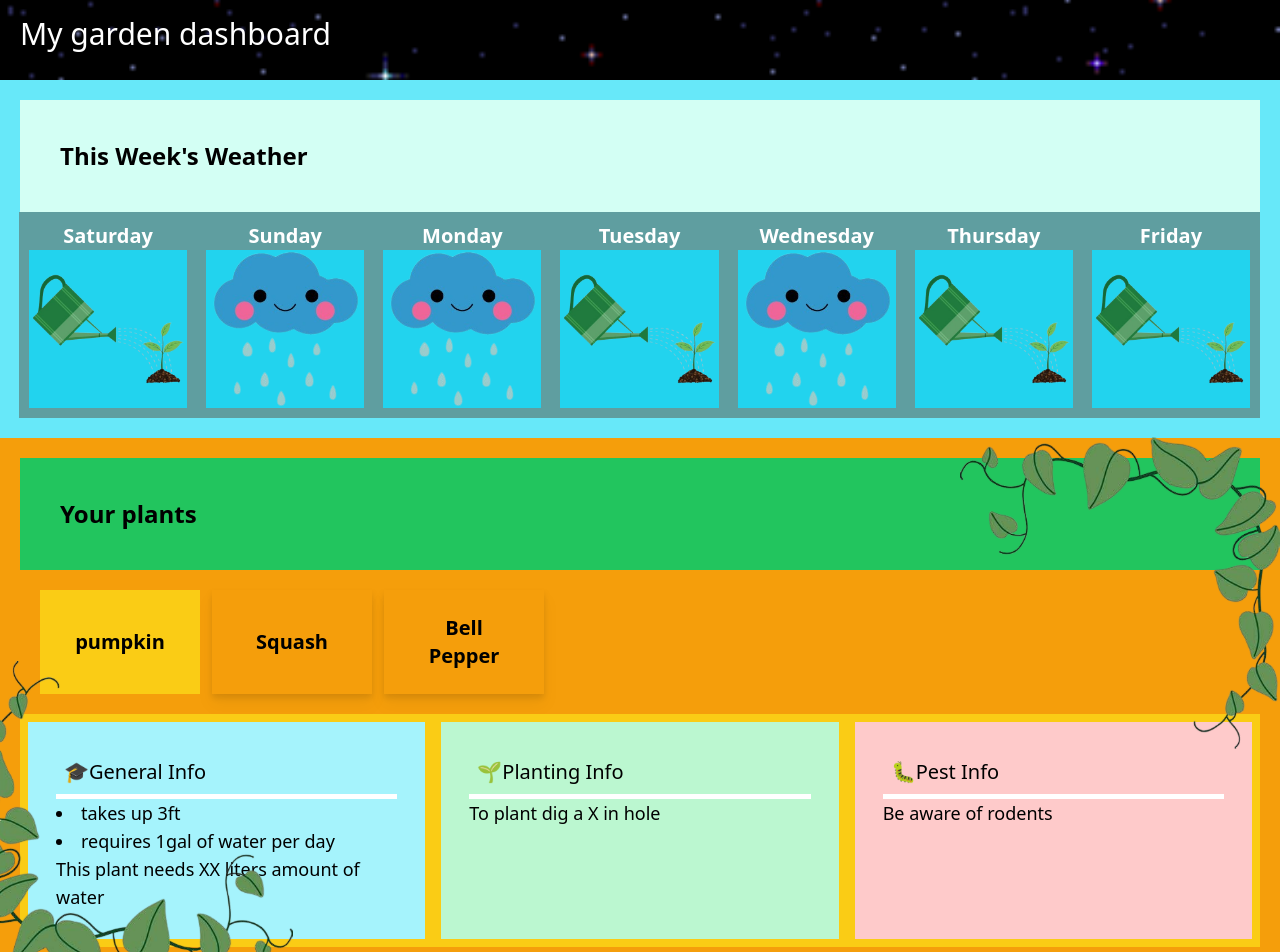
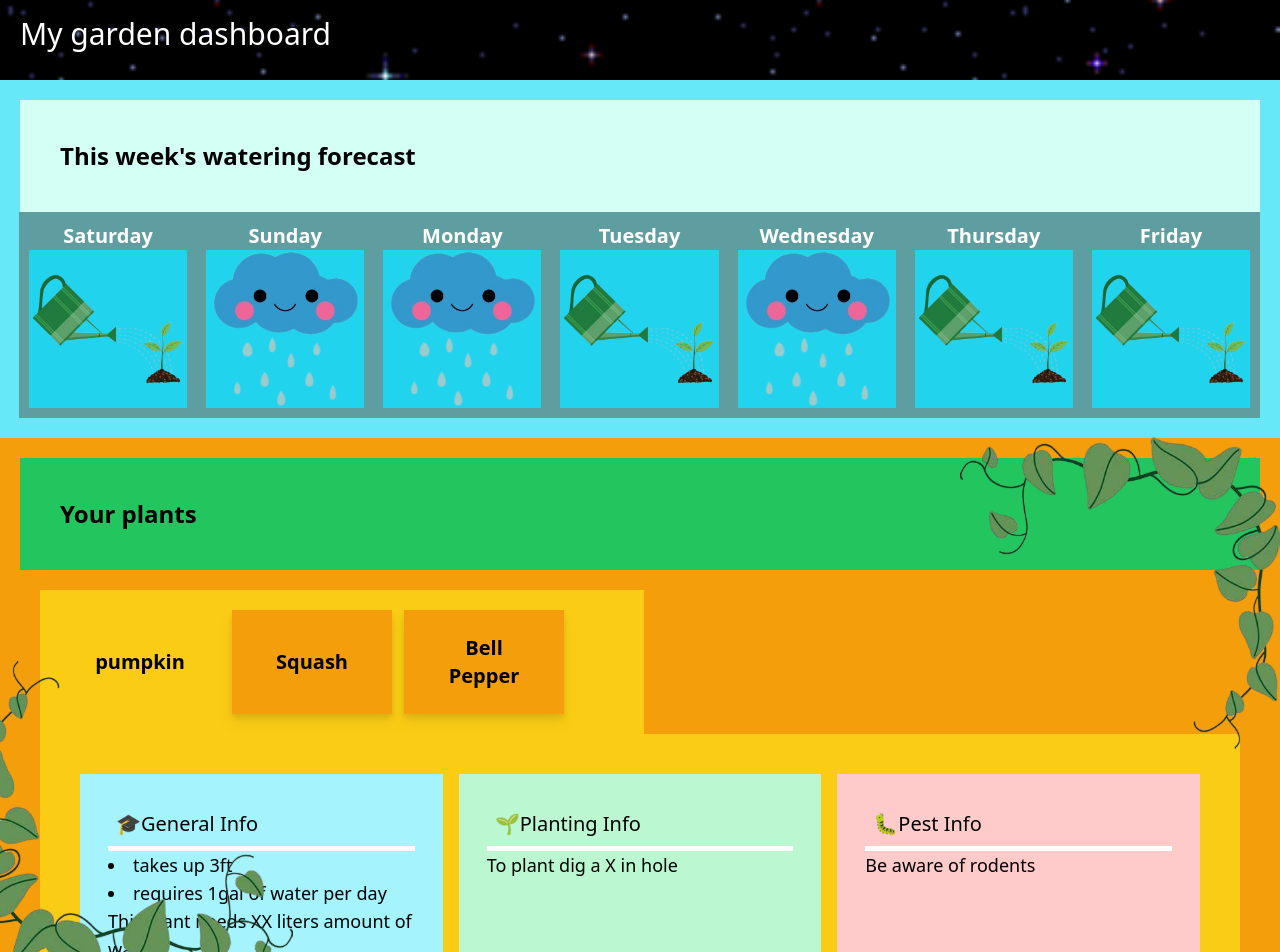
Before and after one commit to Ajknight121/Sparkhacks-Domination-Squad, a React (Vite) app in the folder my-first-garden/: page / in a window 1280 px wide. Shown: the top 952 px of the page. Built offline with nearby package versions, Linux system fonts and the light colour scheme.

Commit message:
File styling

```diff
--- a/my-first-garden/src/App.jsx
+++ b/my-first-garden/src/App.jsx
@@ -10,20 +10,20 @@ import PlantOption from "./components/PlantOption";
 const plants = [
   {
     plantName: "pumpkin",
-    info:["takes up 3ft", "requires 1gal of water per day"],
+    info: ["takes up 3ft", "requires 1gal of water per day"],
     pests: ["caterpillers", "Rodents"],
   },
   {
     plantName: "Squash",
-    info:["takes up 3ft", "requires 1gal of water per day"],
-    pests: ["caterpillers", "Rodents"],
+    info: ["SQUASHING", "requires 8888gal of water per day"],
+    pests: ["Rodents"],
   },
   {
     plantName: "Bell Pepper",
-    info:["takes up 3ft", "requires 1gal of water per day"],
+    info: ["takes up 3ft", "requires 1gal of water per day"],
     pests: ["caterpillers", "Rodents"],
   },
-]
+];
 
 function App() {
   const [rain, setRain] = useState(true);
@@ -53,7 +53,7 @@ function App() {
         </div>
         <div className="weather bg-cyan-300 p-5">
           <h2 className="bg-[#d3fff4] text-2xl font-bold p-10">
-            This Week's Weather
+          This week&apos;s watering forecast
           </h2>
           <div className="grid grid-flow-row grid-cols-7">
             <WeatherDay day="Saturday" rain={false} />
@@ -81,7 +81,8 @@ function App() {
             <h2 className="text-2xl font-bold p-10 bg-green-500">
               Your plants
             </h2>
-            <div className="plants flex flex-row gap-3 overflow-x-scroll p-5">
+            <div className="p-5">
+              <div className="plants flex flex-row gap-3 w-fit pr-20 bg-yellow-400 p-5">
                 {plants.map((plant, index) => (
                   <PlantOption
                     key={index}
@@ -91,7 +92,7 @@ function App() {
                   />
                 ))}
               </div>
-            <div className="plant-detail bg-yellow-400 grid grid-flow-row grid-cols-3">
+              <div className="plant-detail p-8 bg-yellow-400 grid grid-flow-row grid-cols-3">
                 <div className="general p-7 m-2 bg-cyan-200">
                   <h2 className="p-2 text-xl">🎓General Info</h2>
                   <hr />
@@ -112,7 +113,10 @@ function App() {
                 <div className="general p-7 m-2 bg-red-200">
                   <h2 className="p-2 text-xl">🐛Pest Info</h2>
                   <hr />
-                <div className="pest-content text-lg">Be aware of rodents</div>
+                  <div className="pest-content text-lg">
+                    Be aware of rodents
+                  </div>
+                </div>
               </div>
             </div>
           </div>
```
Also changed, not shown: my-first-garden/src/components/SpaceIntro.jsx (added). Lines whose indentation alone changed are shown as unchanged.
